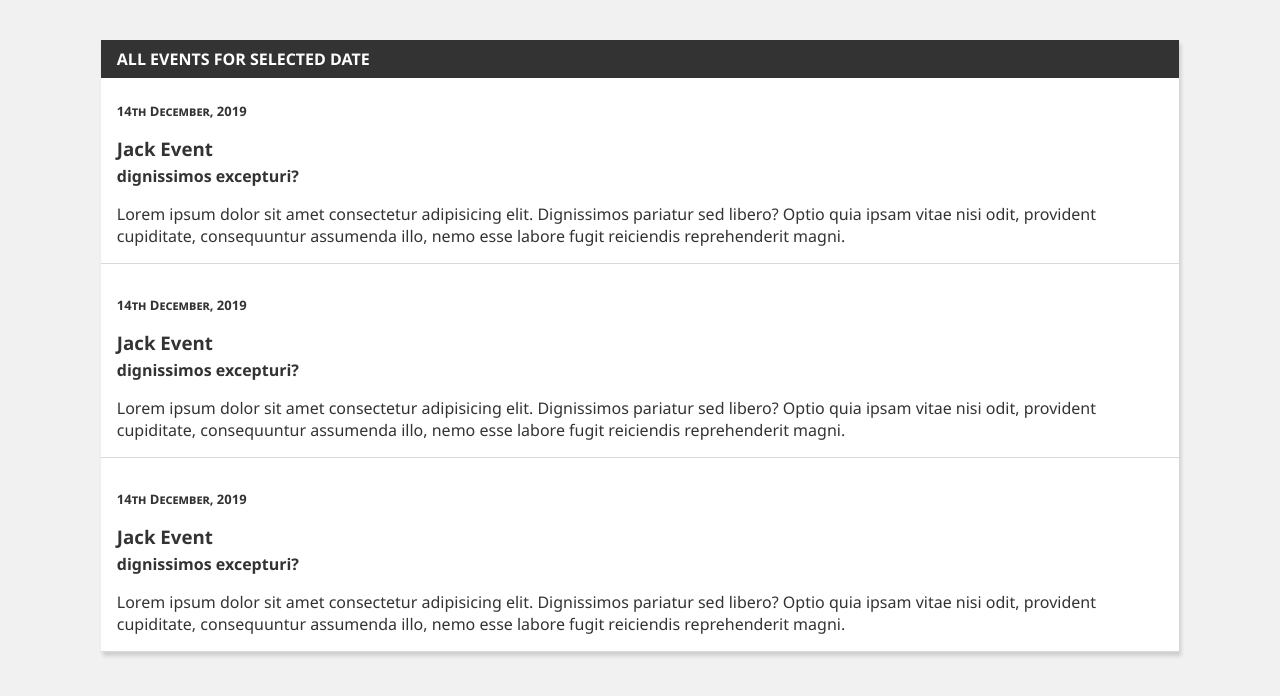
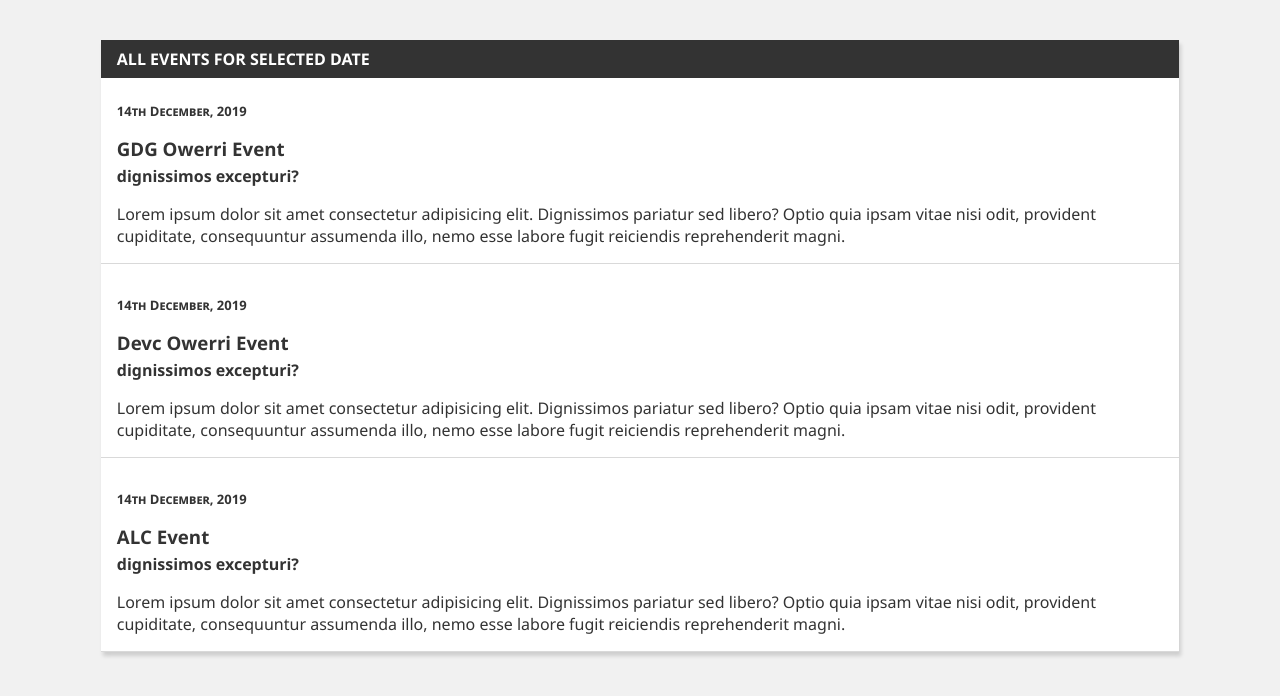
Before and after one commit to claretnnamocha/TEM, a PHP site: page / in a window 1280 px wide. Shown: the top 696 px of the page. Run offline with PHP 8.4, Linux system fonts and the light colour scheme.

Commit message:
updated the index.php
edited the write-up on the index page file

```diff
--- a/index.php
+++ b/index.php
@@ -21,7 +21,7 @@
           <ul class="events">
             <li class="event">
               <div class="event__date">14th December, 2019</div>
-              <h3 class="event__name">Jack Event</h3>
+              <h3 class="event__name">GDG Owerri Event</h3>
               <h4 class="event__title">dignissimos excepturi?</h4>
               <p class="event__desc">
                 Lorem ipsum dolor sit amet consectetur adipisicing elit.
@@ -32,7 +32,7 @@
             </li>
             <li class="event">
               <div class="event__date">14th December, 2019</div>
-              <h3 class="event__name">Jack Event</h3>
+              <h3 class="event__name">Devc Owerri Event</h3>
               <h4 class="event__title">dignissimos excepturi?</h4>
               <p class="event__desc">
                 Lorem ipsum dolor sit amet consectetur adipisicing elit.
@@ -43,7 +43,7 @@
             </li>
             <li class="event">
               <div class="event__date">14th December, 2019</div>
-              <h3 class="event__name">Jack Event</h3>
+              <h3 class="event__name">ALC Event</h3>
               <h4 class="event__title">dignissimos excepturi?</h4>
               <p class="event__desc">
                 Lorem ipsum dolor sit amet consectetur adipisicing elit.
```
